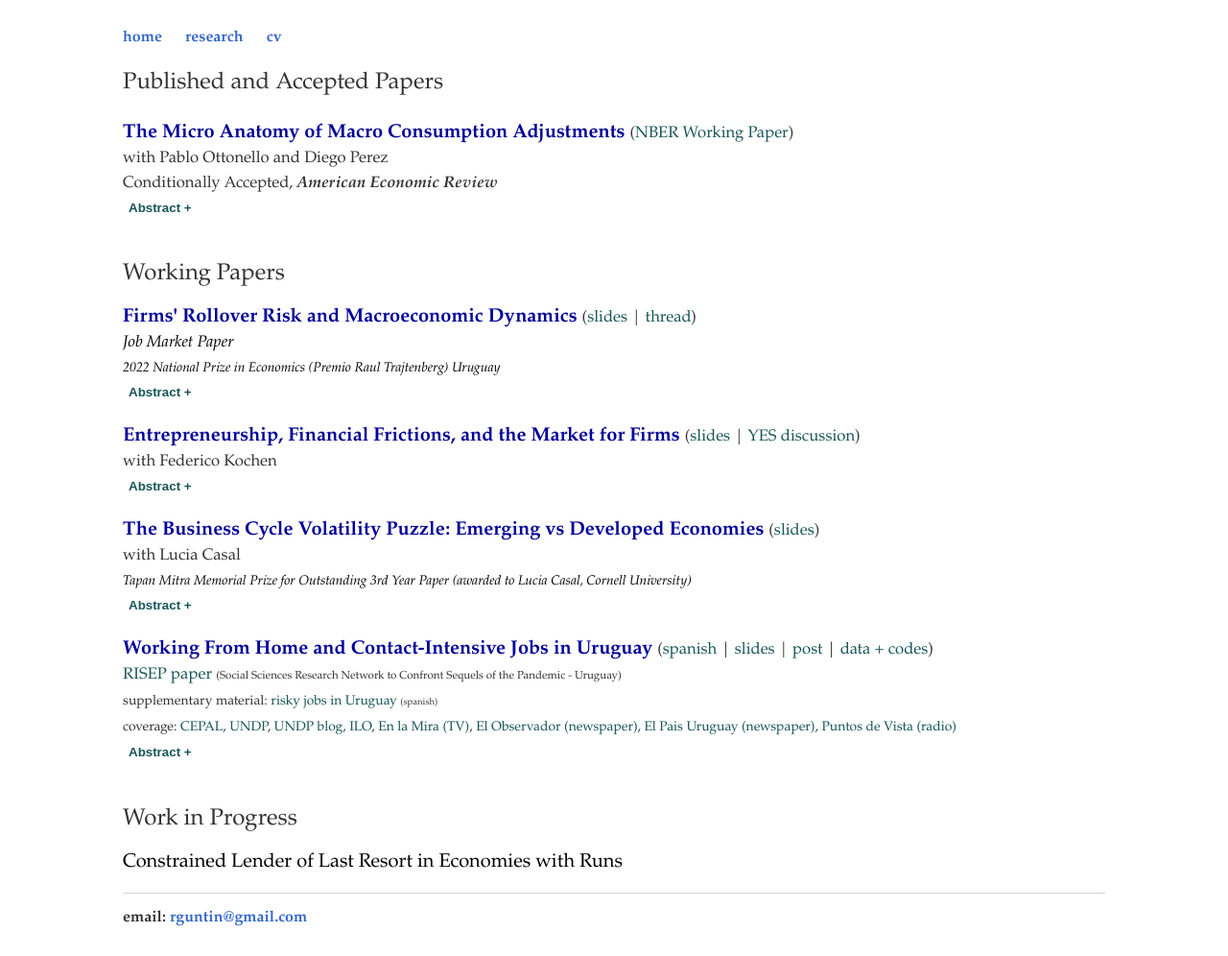
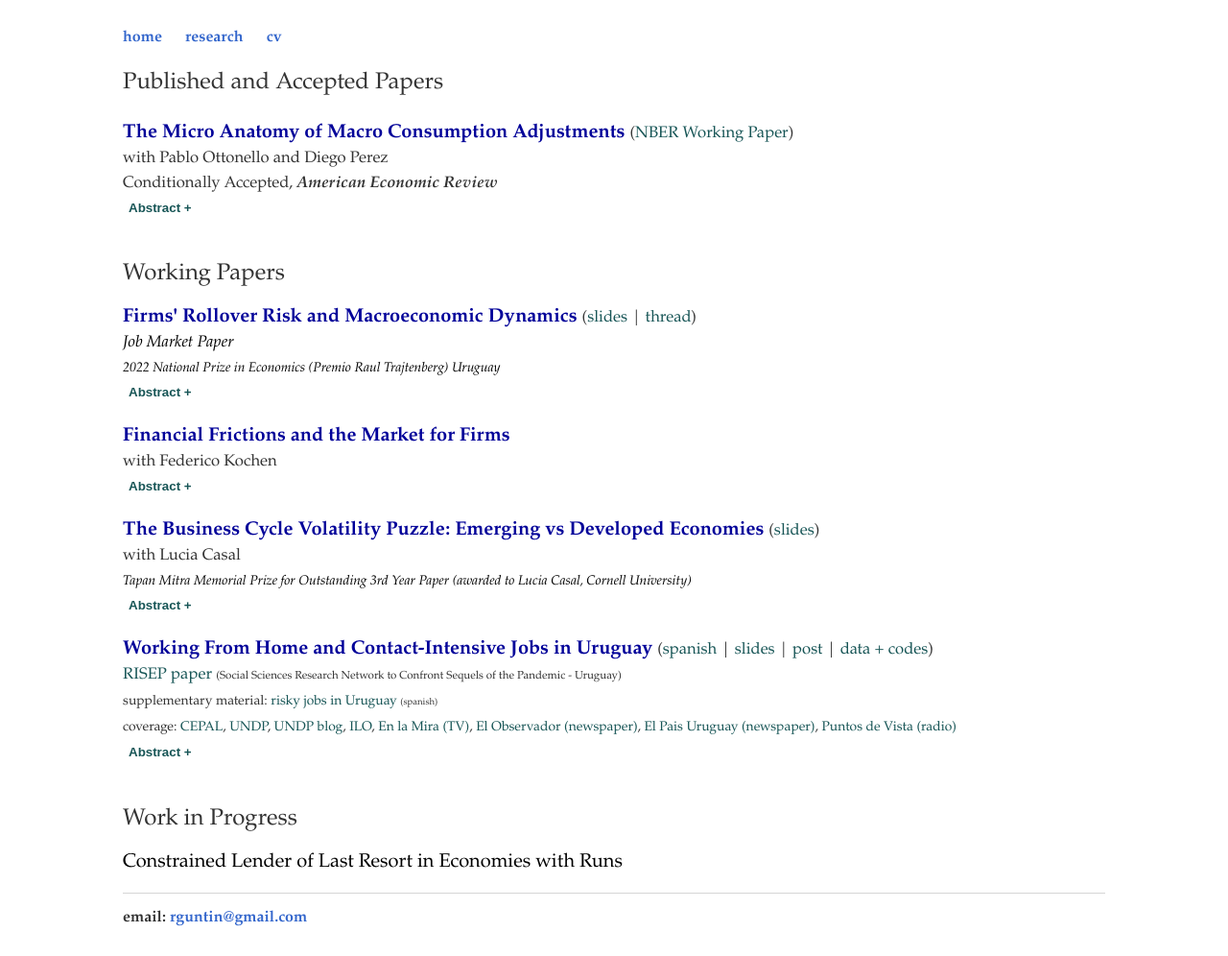
Before and after one commit to rafaguntin/rafaguntin.github.io, a Jekyll site: the page built from research/index.html, in a window 1280 px wide. Shown: the whole page at 96% size. Built offline with Jekyll 4.4.1, drawn with Linux system fonts in a browser that asks for light colours; some of the changed lines change nothing that is shown.

Commit message:
Update index.html

```diff
--- a/research/index.html
+++ b/research/index.html
@@ -66,22 +66,16 @@
 
 
 			<p> <a style="font-weight: bold; color:#000099"
-			       href="/research/Entrepreneurship Financial Frictions and the Market for Firms.pdf"
-			       target="_blank">Entrepreneurship, Financial Frictions, and the Market for Firms</a> <small> (<a style="color:#175556" href="/research/GK - Slides NYU - 09Dec19 - Handout.pdf" target="_blank">slides</a> | <a style="color:#175556" href="https://ethanminfang.github.io/minfang.github.io/files/Discussions_Kochen_YES2020.pdf" target="_blank">YES discussion</a>)
+			       href="/research/GK_MarketForFirms.pdf"
+			       target="_blank">Financial Frictions and the Market for Firms</a> <small> <!-- (<a style="color:#175556" href="/research/GK - Slides NYU - 09Dec19 - Handout.pdf" target="_blank">slides</a> | <a style="color:#175556" href="https://ethanminfang.github.io/minfang.github.io/files/Discussions_Kochen_YES2020.pdf" target="_blank">YES discussion</a>)	-->
 				<br>with <a style="color:#333" href="https://sites.google.com/view/federicokochen/home" target="_blank"> Federico Kochen </a>
 				 <br><button style ="font-weight: bold; color:#175556 ;background-color: white;border: none;" onclick="myFunction3()" id="myBtn3">Abstract +<small></button>
 					       <span id="dots3"></span><span id="more3" style = "color:#282828; line-height: 1.4em; text-align: justify">
-We study the relation between financial frictions and the trade of privately held firms.
-In the U.S. one out of five entrepreneurs purchased their business, however, this number
-has decreased during the last 30 years. Further, in the cross section, younger, smaller,
-and high return to capital firms exhibit the highest probabilities of trade. We propose a
-general equilibrium model of entrepreneurship and frictional trade of firms that explains
-these findings. Gains from trading firms in our model arise from the presence of financial
-frictions with credit constrained firms, which tend to be young and small, being the ones most
-likely to be traded. Our quantitative exercises suggest that the better allocation of capital
-due to the trade of firms may account for 5 to 8% of entrepreneurial output. Moreover, we
-found that easier access to credit can explain 40% of the fall in the share of traded firms
-observed during the last decades. </span> <big><big>
+We study and quantify the aggregate implications of the trade of firms in the presence of financial frictions.
+In the U.S., one out of four entrepreneurs purchased their business. However, this number has decreased in the last three decades.
+In the cross-section, younger, smaller, and high return to capital firms have the highest trading rates.
+To explain these findings, we propose a model of entrepreneurship with a frictional market for firms in which gains from trade can arise from credit constraints and incomplete financial markets.
+Our results suggest that the better allocation of capital due to the trade of firms is significant, accounting for 9.1% of entrepreneurial output and 2.2% of TFP. </span> <big><big>
 			</p>
 
         <p>  <a style="font-weight: bold ; color:#000099"
```
